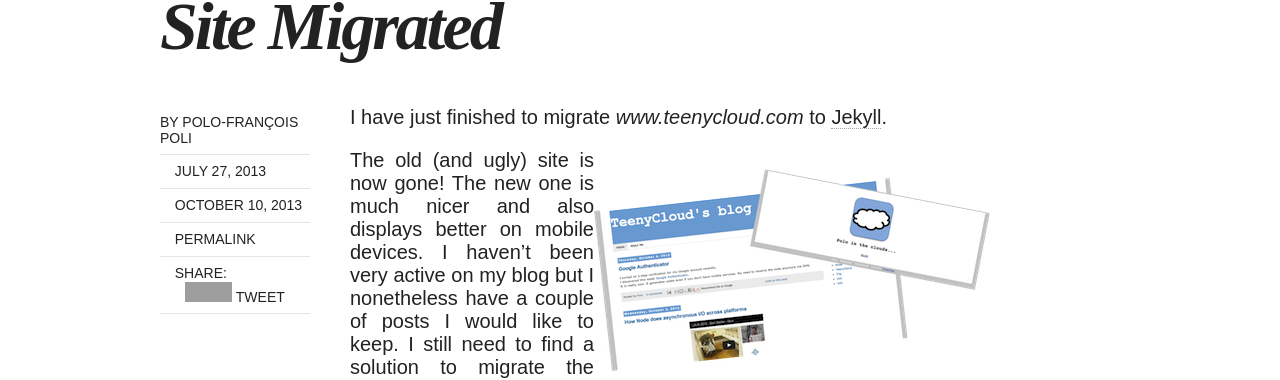
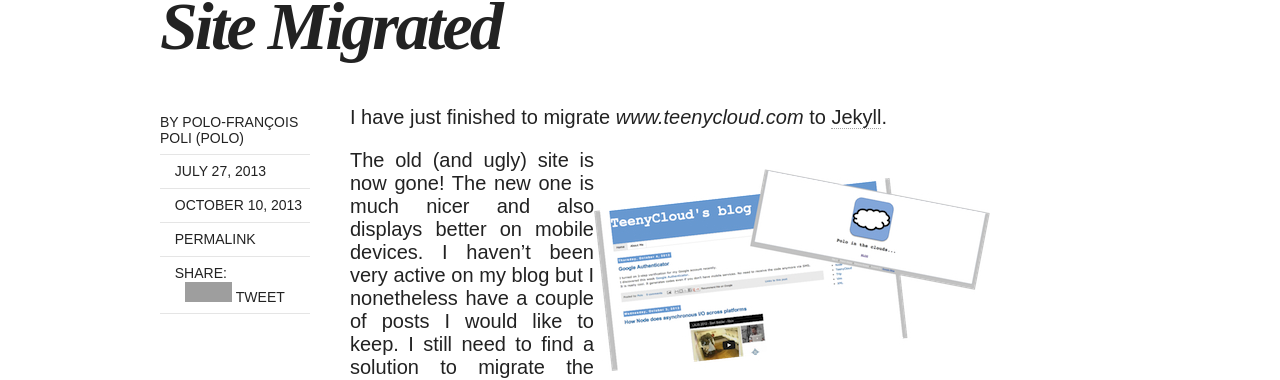
Before and after one commit to TeenyCloud/TeenyCloud.github.io, a Jekyll site: the page built from _posts/2013-07-27-blog-migration.md, in a window 1280 px wide. Shown: the part 108-488 px from the top of the page. Built offline with Jekyll 4.4.1, drawn with Linux system fonts in a browser that asks for light colours; nearby versions of some CDN libraries; comment, search, counter and statistics services are not loaded; grey boxes are pictures that could not be loaded.

Commit message:
Change By line for Google authorship

```diff
--- a/_layouts/post.html
+++ b/_layouts/post.html
@@ -40,7 +40,7 @@
         </div>
         <footer class="entry-meta">
           <span class="author vcard" itemprop="author" itemscope itemtype="http://schema.org/Person">
-            By <span itemprop="name" class="fn"><a href="{{ site.url }}/about" title="About {{ site.owner.name }}" itemprop="url">{{ site.owner.name }}</a></span>
+            By <span itemprop="name" class="fn"><a href="{{ site.url }}/about" title="About {{ site.owner.name }}" itemprop="url">{{ site.owner.name }} ({{ site.owner.nickname }})</a></span>
           </span>
           <span class="entry-date date published">
             <time datetime="{{ page.date | date_to_xmlschema }}" itemprop="datePublished"><i class="icon-calendar-empty"></i> {{ page.date | date: "%B %d, %Y" }}</time>
```
